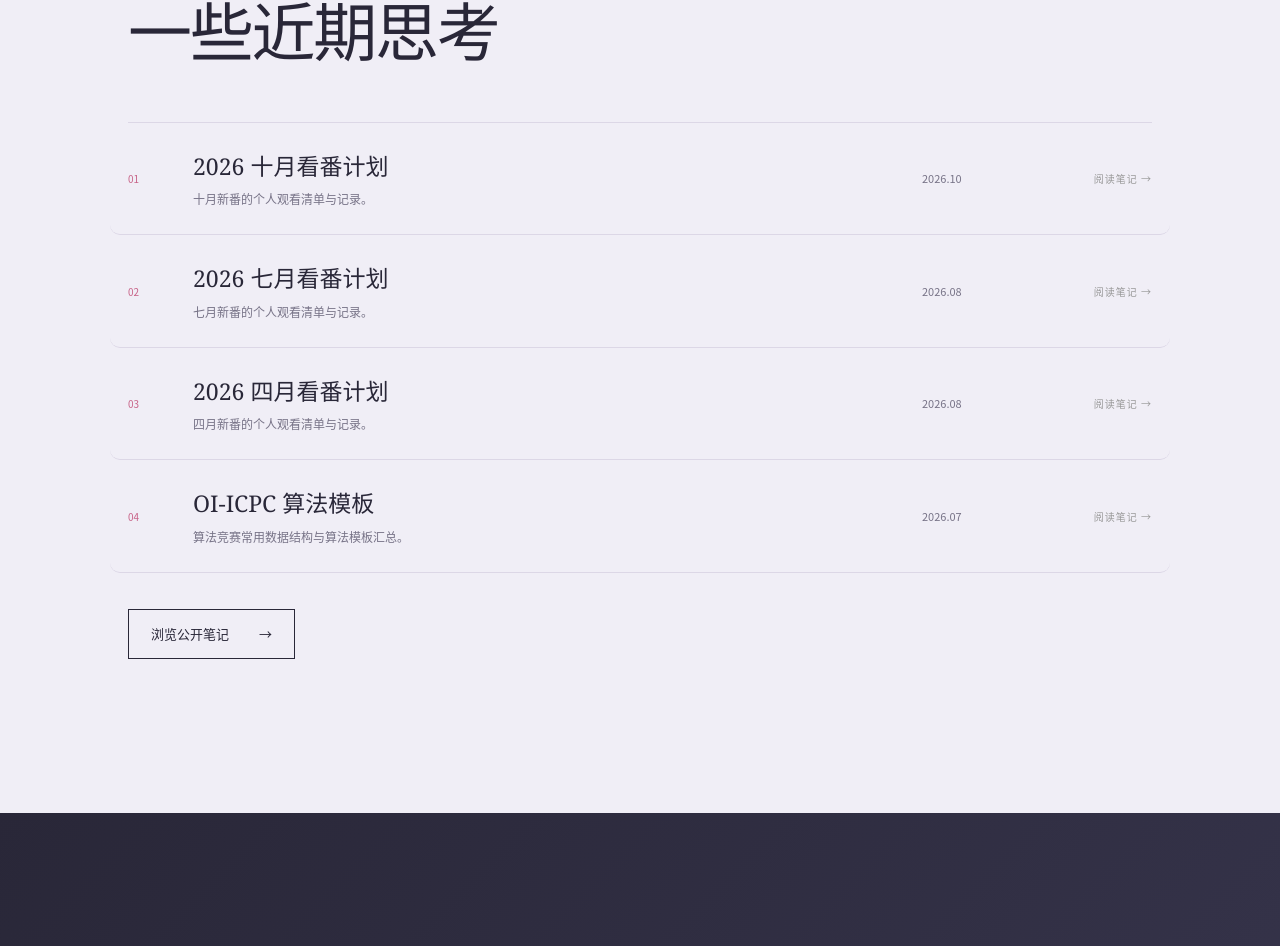
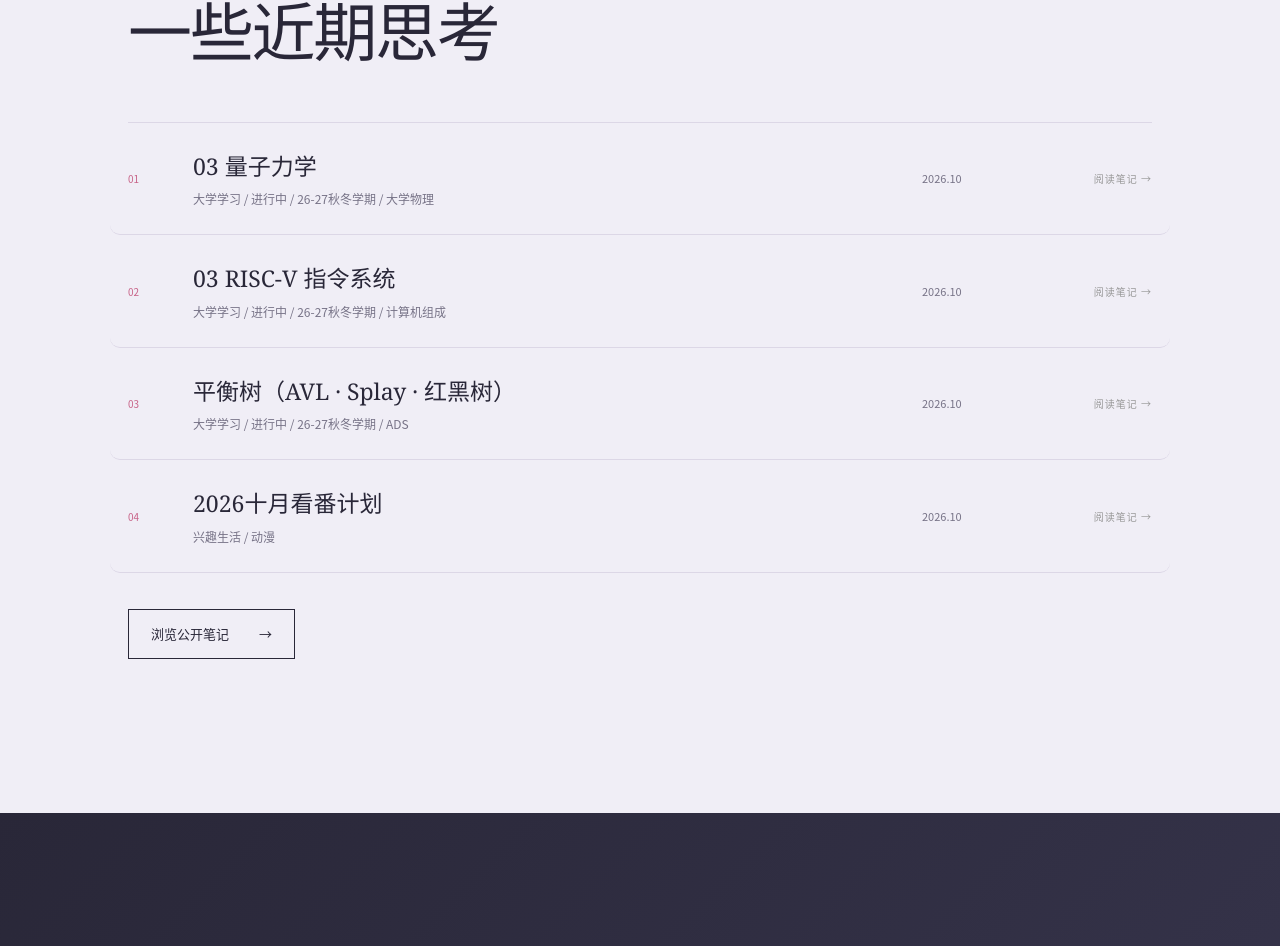
Before and after one commit to Yuel25/Yuel25.github.io, a Next.js app: page / in a window 1280 px wide. Shown: the part 3565-4511 px from the top of the page. Built offline with nearby package versions, Linux system fonts and the light colour scheme.

Commit message:
home: auto-generate recent notes from sync instead of hardcoding
sync-obsidian now emits app/posts.generated.ts with the latest note per
group (overview pages skipped), top 4 by update time; homepage renders it

```diff
--- a/app/page.tsx
+++ b/app/page.tsx
@@ -4,6 +4,7 @@ import { useEffect, useState, useSyncExternalStore } from "react";
 import Link from "next/link";
 import Image from "next/image";
 import { galleryImages } from "./gallery.generated";
+import { recentPosts } from "./posts.generated";
 
 const copy = {
   zh: {
@@ -90,12 +91,6 @@ const copy = {
     menuClose: "关闭导航菜单",
     writingEyebrow: "04 / 文章",
     writingTitle: "一些近期思考",
-    posts: [
-      ["2026 十月看番计划", "2026.10", "十月新番的个人观看清单与记录。", "/notes/兴趣生活/动漫/2026十月看番计划/"],
-      ["2026 七月看番计划", "2026.08", "七月新番的个人观看清单与记录。", "/notes/兴趣生活/动漫/2026七月看番计划/"],
-      ["2026 四月看番计划", "2026.08", "四月新番的个人观看清单与记录。", "/notes/兴趣生活/动漫/2026四月看番计划/"],
-      ["OI-ICPC 算法模板", "2026.07", "算法竞赛常用数据结构与算法模板汇总。", "/notes/大学学习/算法竞赛/OI-ICPC算法模板/"],
-    ],
     soon: "阅读笔记 →",
     contactEyebrow: "05 / 联系",
     contactTitle: "有好点子？一起聊聊。",
@@ -187,12 +182,6 @@ const copy = {
     menuClose: "Close navigation menu",
     writingEyebrow: "04 / WRITING",
     writingTitle: "Recent thoughts",
-    posts: [
-      ["October 2026 Anime List", "2026.10", "My personal watch list and notes for the October season.", "/notes/兴趣生活/动漫/2026十月看番计划/"],
-      ["July 2026 Anime List", "2026.08", "My personal watch list and notes for the July season.", "/notes/兴趣生活/动漫/2026七月看番计划/"],
-      ["April 2026 Anime List", "2026.08", "My personal watch list and notes for the April season.", "/notes/兴趣生活/动漫/2026四月看番计划/"],
-      ["OI-ICPC Algorithm Templates", "2026.07", "A collection of common competitive-programming templates.", "/notes/大学学习/算法竞赛/OI-ICPC算法模板/"],
-    ],
     soon: "Read note →",
     contactEyebrow: "05 / CONTACT",
     contactTitle: "Have an idea? Let’s talk.",
@@ -426,7 +415,7 @@ export default function Home() {
 
       <section className="section writing" id="writing">
         <p className="eyebrow">{t.writingEyebrow}</p><h2>{t.writingTitle}</h2>
-        <div className="post-list">{t.posts.map((post, index) => <Link className="post" href={post[3]} key={post[0]}><span className="post-number">0{index + 1}</span><div><h3>{post[0]}</h3><p>{post[2]}</p></div><time>{post[1]}</time><span className="post-status">{t.soon}</span></Link>)}</div>
+        <div className="post-list">{recentPosts.map((post, index) => <Link className="post" href={`/notes/${post.slug}/`} key={post.slug}><span className="post-number">0{index + 1}</span><div><h3>{post.title}</h3><p>{post.path}</p></div><time>{post.date}</time><span className="post-status">{t.soon}</span></Link>)}</div>
         <Link className="button secondary notes-link" href="/notes/">{language === "zh" ? "浏览公开笔记" : "Browse public notes"}<span>→</span></Link>
       </section>
 
--- /dev/null
+++ b/app/posts.generated.ts
@@ -0,0 +1,27 @@
+// This file is generated by scripts/sync-obsidian.mjs.
+export const recentPosts = [
+  {
+    "title": "03 量子力学",
+    "slug": "大学学习/进行中/26-27秋冬学期/大学物理/03 量子力学",
+    "date": "2026.10",
+    "path": "大学学习 / 进行中 / 26-27秋冬学期 / 大学物理"
+  },
+  {
+    "title": "03 RISC-V 指令系统",
+    "slug": "大学学习/进行中/26-27秋冬学期/计算机组成/03 RISC-V 指令系统",
+    "date": "2026.10",
+    "path": "大学学习 / 进行中 / 26-27秋冬学期 / 计算机组成"
+  },
+  {
+    "title": "平衡树（AVL · Splay · 红黑树）",
+    "slug": "大学学习/进行中/26-27秋冬学期/ADS/平衡树（AVL · Splay · 红黑树）",
+    "date": "2026.10",
+    "path": "大学学习 / 进行中 / 26-27秋冬学期 / ADS"
+  },
+  {
+    "title": "2026十月看番计划",
+    "slug": "兴趣生活/动漫/2026十月看番计划",
+    "date": "2026.10",
+    "path": "兴趣生活 / 动漫"
+  }
+] as const;
--- a/scripts/sync-obsidian.mjs
+++ b/scripts/sync-obsidian.mjs
@@ -184,6 +184,30 @@ for (const [assetSource, url] of assetSources) {
 }
 
 await writeFile(path.join(destination, "manifest.json"), JSON.stringify({ notes: manifest, links: Object.fromEntries(titleToSlug), assets: assetMap }, null, 2));
+
+// 首页「近期思考」数据：每个分组取最新一篇（跳过总览目录页），按时间倒序取前 4
+const latestByGroup = new Map();
+for (const note of manifest) {
+  if (note.title.includes("总览")) continue;
+  const directory = note.slug.split("/").slice(0, -1).join("/");
+  const current = latestByGroup.get(directory);
+  if (!current || note.updatedAt > current.updatedAt) latestByGroup.set(directory, note);
+}
+const recentPosts = [...latestByGroup.values()]
+  .sort((a, b) => b.updatedAt.localeCompare(a.updatedAt))
+  .slice(0, 4)
+  .map((note) => ({
+    title: note.title,
+    slug: note.slug,
+    date: note.updatedAt.slice(0, 7).replace("-", "."),
+    path: note.slug.split("/").slice(0, -1).join(" / "),
+  }));
+await writeFile(
+  path.resolve("app/posts.generated.ts"),
+  `// This file is generated by scripts/sync-obsidian.mjs.\nexport const recentPosts = ${JSON.stringify(recentPosts, null, 2)} as const;\n`,
+  "utf8"
+);
+
 console.log(`Synced ${manifest.length} public notes and ${assetSources.size} referenced assets. Private journals were excluded.`);
 if (ambiguous.size) console.warn(`Warning: ${ambiguous.size} asset name(s) exist in multiple folders: ${[...ambiguous].join(", ")}`);
 if (missingEmbeds.length) console.warn(`Warning: ${missingEmbeds.length} embedded asset(s) not found:\n  ${missingEmbeds.join("\n  ")}`);
```
